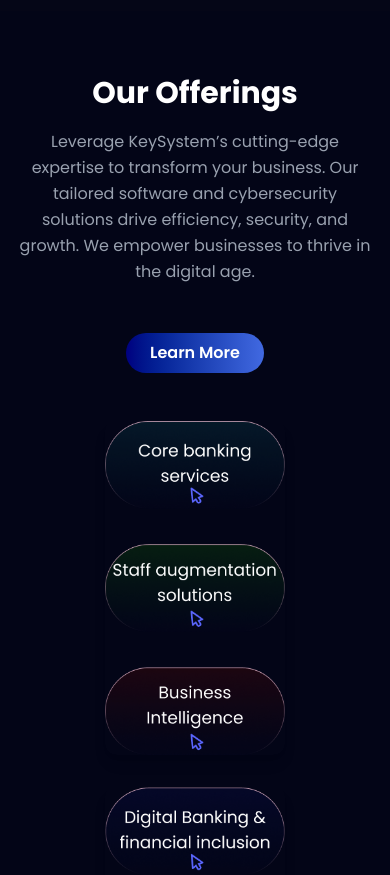
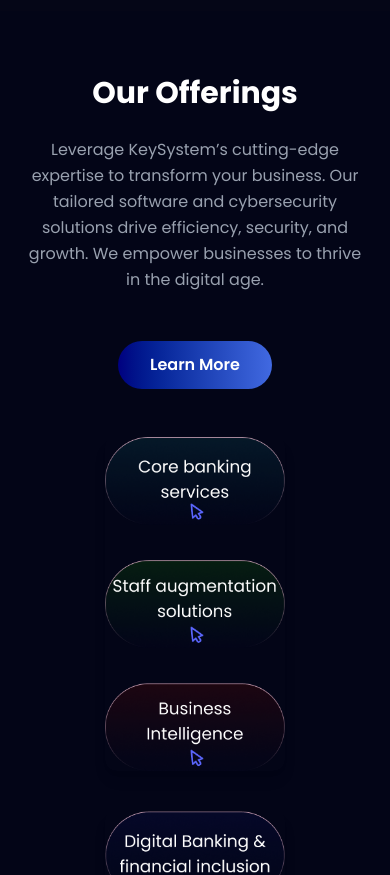
Before and after one commit to DarkVayder/keysystem, a React (Vite) app: page / in a window 390 px wide. Shown: the part 2020-2895 px from the top of the page. Built offline with nearby package versions, Linux system fonts and the light colour scheme.

Commit message:
build: removed the hover effect

```diff
--- a/src/components/Offer.jsx
+++ b/src/components/Offer.jsx
@@ -5,35 +5,35 @@
 
 const Offer = () => {
   return (
-    <div className="bg-[#030517] py-16 px-4 sm:px-6 md:px-10 lg:px-20 text-center text-white">
+    <div className="bg-[#030517] py-16 px-6 sm:px-8 md:px-12 lg:px-20 text-center text-white">
       {/* Header */}
       <div className="mb-12">
-        <h1 className="text-3xl sm:text-4xl lg:text-5xl font-extrabold mb-4 leading-tight">
+        <h1 className="text-3xl sm:text-4xl lg:text-5xl font-extrabold mb-6 leading-tight">
           Our Offerings
         </h1>
-        <p className="text-base sm:text-lg text-gray-400 max-w-3xl mx-auto leading-relaxed">
+        <p className="text-base sm:text-lg text-gray-400 max-w-4xl mx-auto leading-relaxed">
           Leverage KeySystem’s cutting-edge expertise to transform your business. Our tailored software and cybersecurity solutions drive efficiency, security, and growth. We empower businesses to thrive in the digital age.
         </p>
       </div>
 
       {/* CTA Button */}
       <div className="mb-12">
-      <button className="bg-gradient-to-r from-[#000080] to-[#4169E1] hover:from-[#4169E1] hover:to-[#000080] text-white font-semibold px-6 py-2 rounded-full transition duration-300">
+        <button className="bg-gradient-to-r from-[#000080] to-[#4169E1] hover:from-[#4169E1] hover:to-[#000080] text-white font-semibold px-8 py-3 rounded-full transition duration-300">
           Learn More
         </button>
       </div>
 
       {/* Smaller Offer Images */}
-      <div className="flex flex-wrap justify-center items-center gap-8">
+      <div className="flex flex-wrap justify-center items-center gap-10">
         {[offer1, offer2, offer3].map((img, idx) => (
           <div
             key={idx}
-            className="relative overflow-hidden rounded-xl shadow-lg transition-transform duration-300 hover:scale-105"
+            className="relative overflow-hidden rounded-xl shadow-lg"
           >
             <img
               src={img}
               alt={`Offer ${idx + 1}`}
-              className="w-[180px] sm:w-[200px] md:w-[220px] lg:w-[240px] h-auto object-contain"
+              className="w-[180px] sm:w-[220px] md:w-[240px] lg:w-[260px] h-auto object-contain"
             />
           </div>
         ))}
```
